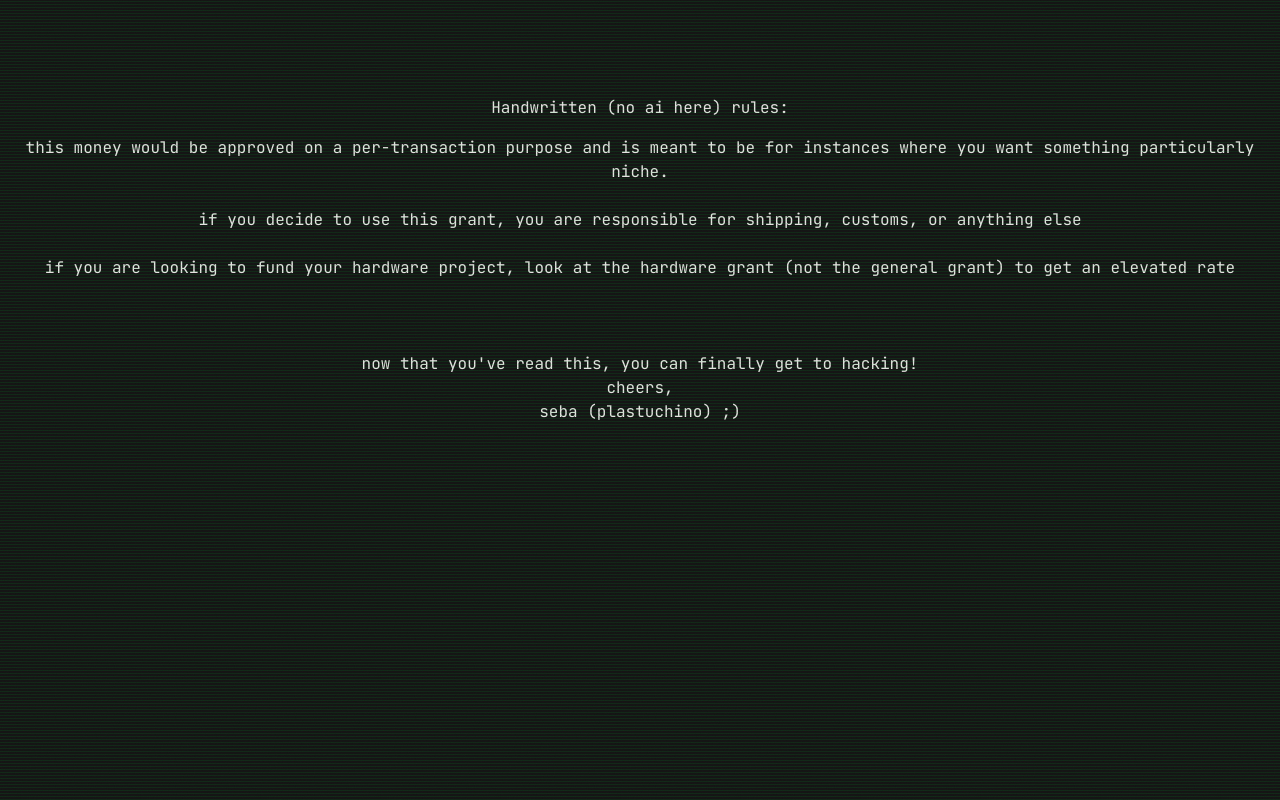
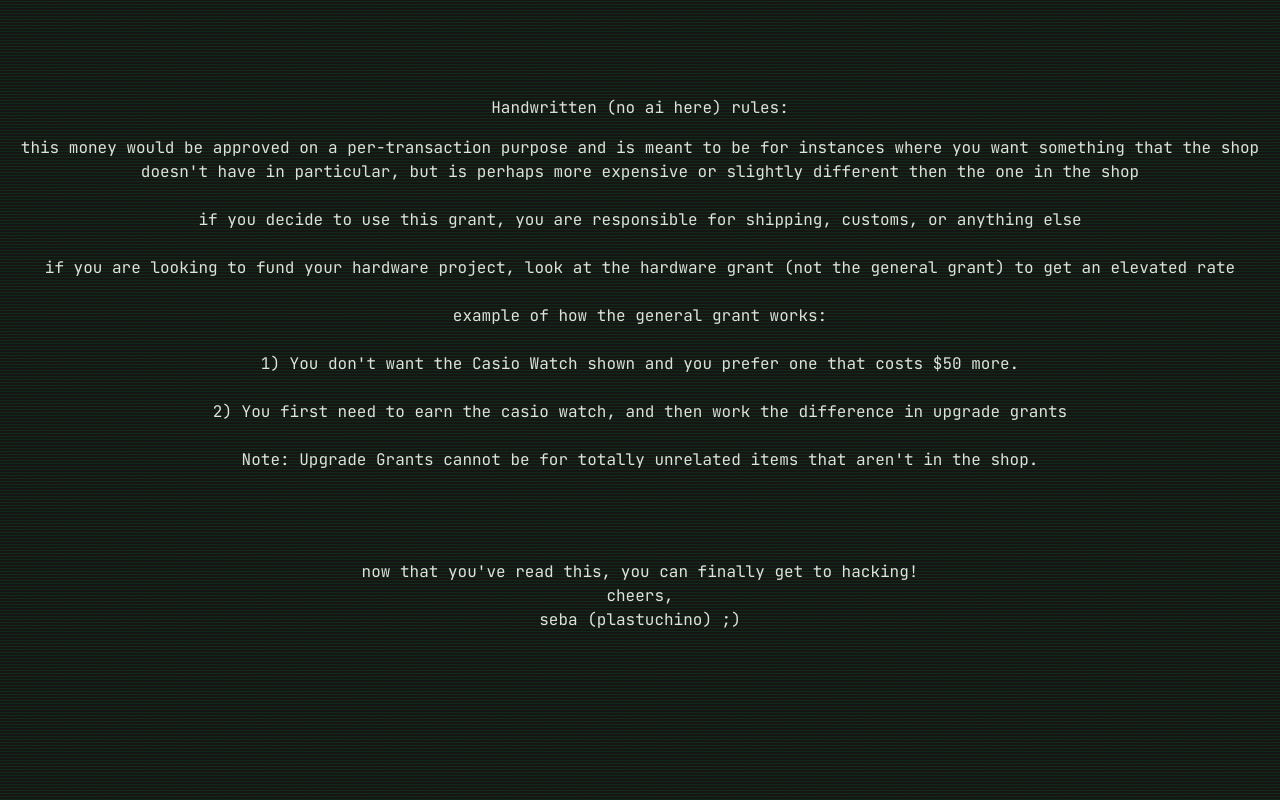
Before and after one commit to ThisisShashwat/ispy, a Next.js app: page /general_rules in a window 1280 px wide. Built offline with nearby package versions, Linux system fonts and the light colour scheme.

Commit message:
changed the general grant -> upgrade grant to make incentives better

```diff
--- a/src/app/general_rules/page.tsx
+++ b/src/app/general_rules/page.tsx
@@ -17,7 +17,7 @@ export default function Page() {
         <div className="flex flex-col gap-2">
 
             <div>
-                  <p className="mt-4">this money would be approved on a per-transaction purpose and is meant to be for instances where you want something particularly niche. </p>
+                  <p className="mt-4">this money would be approved on a per-transaction purpose and is meant to be for instances where you want something that the shop doesn't have in particular, but is perhaps more expensive or slightly different then the one in the shop</p>
             </div>
 
 
@@ -29,6 +29,25 @@ export default function Page() {
             <div>
                 <p className="mt-4">if you are looking to fund your hardware project, look at the hardware grant (not the general grant) to get an elevated rate</p>
             </div>
+
+            <div>
+                <p className="mt-4">example of how the general grant works:</p>
+            </div>
+
+            <div>
+                <p className="mt-4">1) You don't want the Casio Watch shown and you prefer one that costs $50 more.</p>
+            </div>
+
+            <div>
+                <p className="mt-4">2) You first need to earn the casio watch, and then work the difference in upgrade grants</p>
+            </div>
+
+
+
+            <div className="p-4 bg-black text-white">
+                <p className="">Note: Upgrade Grants cannot be for totally unrelated items that aren't in the shop.</p>
+            </div>
+
 
 
             <p className="mt-16">now that you've read this, you can finally get to hacking!</p>
--- a/src/data/prizeTiers.js
+++ b/src/data/prizeTiers.js
@@ -20,7 +20,7 @@ export const prizeTiers = [
     items: [
       { id: 'keychain', name: 'One Key Keychain', image: keychain, desc: 'A tiny macropad keychain for shortcut energy.' },
       { id: 'hardware-grant', name: '$6.5/hr Hardware Grant', image: grant, desc: '$6.50 for every hour you log, straight to hardware.' },
-      { id: 'general-grant', name: '$5.75/hr General Grant', image: grant, desc: "all purpose grant for items that aren't in the shop but r still cool, read rules at ispy.hackclub.com/general_rules" },
+      { id: 'general-grant', name: '$5.75/hr Upgrade Grant', image: grant, desc: "grant to upgrade your prize given you've already earned another one; read rules at ispy.hackclub.com/general_rules" },
     ],
   },
   {
```
